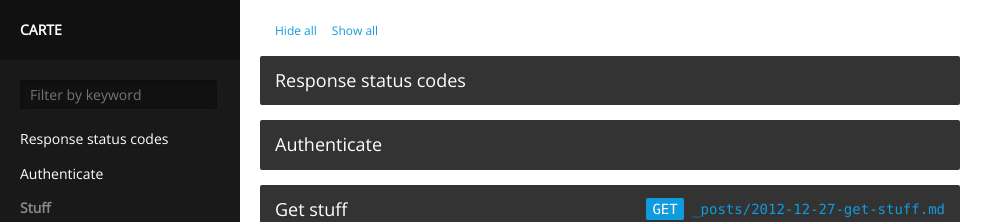
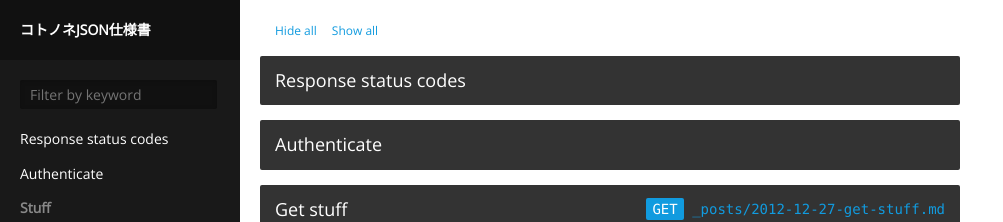
Before and after one commit to Drossel-Studio/bms, a Jekyll site: the page built from docs/index.html, in a window 1280 px wide. Shown: the top 222 px of the page, without its empty margins (0-1003 px from the left). Built offline with Jekyll 4.4.1, drawn with Linux system fonts in a browser that asks for light colours.

Commit message:
Update _config.yml

```diff
--- a/docs/_config.yml
+++ b/docs/_config.yml
@@ -4,4 +4,4 @@ permalink: ':title'
 pygments: true
 safe: false
 highlighter: rouge
-title: 'Carte'
+title: 'コトノネJson仕様書'
```
